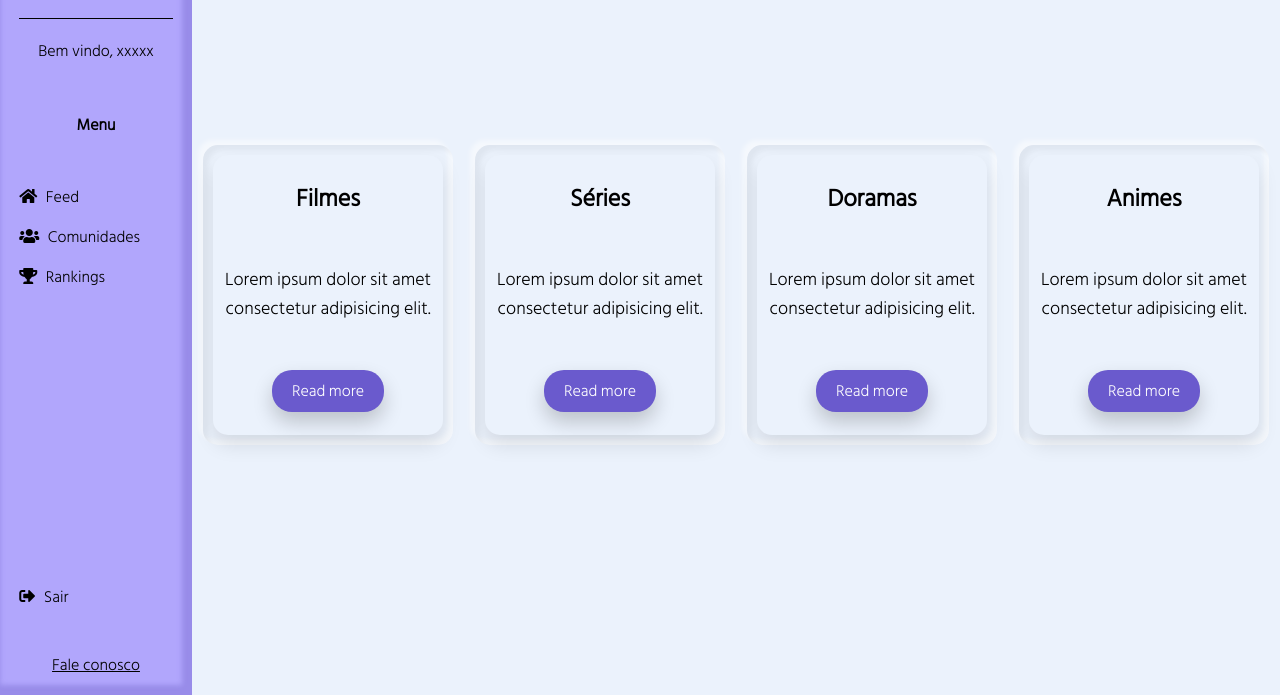
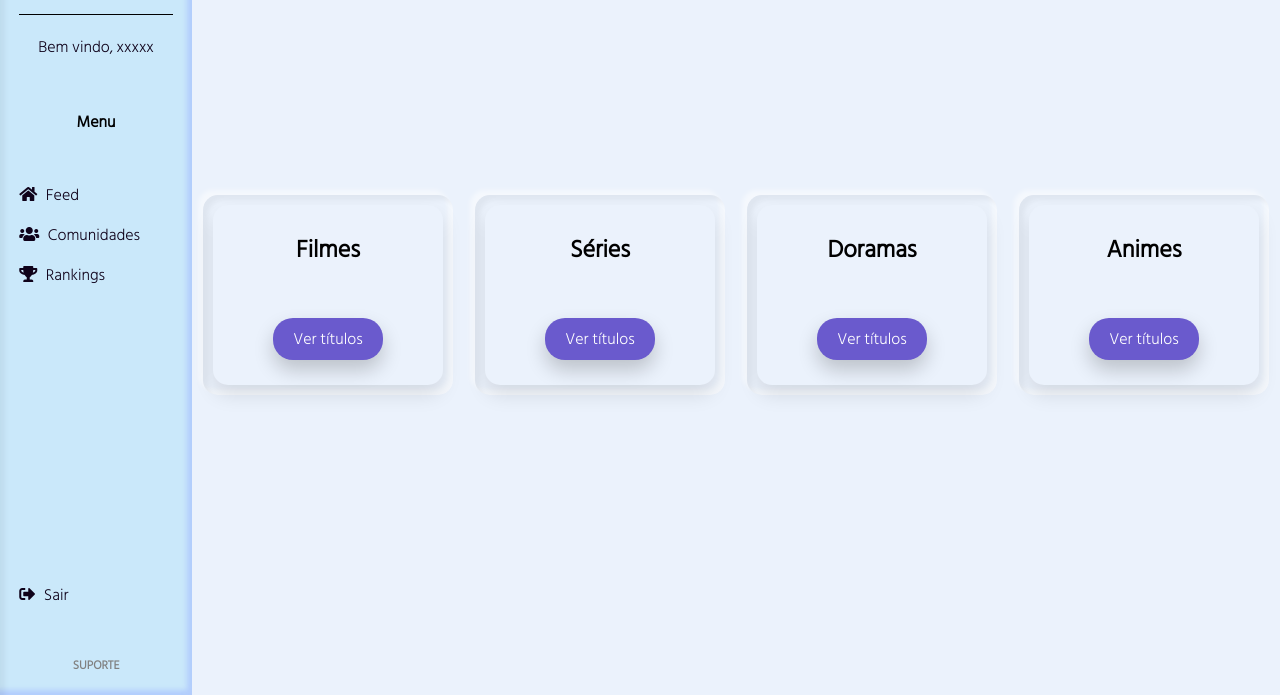
Before and after one commit to Flavia-OlSi/BANDTEC-Primeiro.Semestre, a website: page Site funcional/API-projeto-site/public/comunidade.html in a window 1280 px wide. Shown: the part 105-800 px from the top of the page. Drawn offline with Linux system fonts and the light colour scheme.

Commit message:
Arrumando a estilização

```diff
--- a/Site funcional/API-projeto-site/public/comunidade.html
+++ b/Site funcional/API-projeto-site/public/comunidade.html
@@ -23,10 +23,10 @@
                         <li><a href="./rankings.html"><i class="fas fa-trophy"></i>Rankings</a></li>
                     </ul>
                     <ul>
-                        <li><a href=""><i class="fas fa-sign-out-alt"></i>Sair</a></li>
+                        <li><a href="#" onclick="logoff()"><i class="fas fa-sign-out-alt"></i>Sair</a></li>
                     </ul>
                 </nav>
-                <a href="./suporte.html">Fale conosco</a>
+                <span class="span-suporte"><a href="./suporte.html">SUPORTE</a></span>
         </header>
 
         <section class="comunidades">
@@ -34,8 +34,7 @@
                 <div class="box">
                     <div class="content">
                         <h3>Filmes</h3>
-                        <p>Lorem ipsum dolor sit amet consectetur adipisicing elit.</p>
-                        <a href="./filmes.html">Read more</a>
+                        <a href="./filmes.html">Ver títulos</a>
                     </div>
                 </div>
             </div>
@@ -43,8 +42,7 @@
                 <div class="box">
                     <div class="content">
                         <h3>Séries</h3>
-                        <p>Lorem ipsum dolor sit amet consectetur adipisicing elit.</p>
-                        <a href="./series.html">Read more</a>
+                        <a href="./series.html">Ver títulos</a>
                     </div>
                 </div>
             </div>
@@ -52,8 +50,7 @@
                 <div class="box">
                     <div class="content">
                         <h3>Doramas</h3>
-                        <p>Lorem ipsum dolor sit amet consectetur adipisicing elit.</p>
-                        <a href="./doramas.html">Read more</a>
+                        <a href="./doramas.html">Ver títulos</a>
                     </div>
                 </div>
             </div>
@@ -61,8 +58,7 @@
                 <div class="box">
                     <div class="content">
                         <h3>Animes</h3>
-                        <p>Lorem ipsum dolor sit amet consectetur adipisicing elit.</p>
-                        <a href="./animes.html">Read more</a>
+                        <a href="./animes.html">Ver títulos</a>
                     </div>
                 </div>
             </div>
--- a/Site funcional/API-projeto-site/public/css/comunidade.css
+++ b/Site funcional/API-projeto-site/public/css/comunidade.css
@@ -10,7 +10,7 @@
 
 .card{
     width: 250px;
-    height: 300px;
+    height: 200px;
     box-shadow: inset 5px 5px 5px rgba(0, 0, 0, 0.05),
                 inset -5px -5px 5px rgba(255, 255, 255, 0.5),
                 -5px -5px 5px rgba(255, 255, 255, 0.05),
@@ -23,7 +23,7 @@
 
 .box{
     width: 230px;
-    height: 280px;
+    height: 180px;
     background-color: #EBF2FC;
     box-shadow: 0 10px 20px rgba(0, 0, 0, 0.1);
     border-radius: 15px;
@@ -32,12 +32,13 @@
 .box:hover{
     transform: translateY(-30px);
     box-shadow: 0 10px 40px rgba(0, 0, 0, 0.4);
-    background: linear-gradient(45deg, #B95CE4, #4F29CD);
+    border: 1px solid #F8E29C;
     transition: 0.5s;
 }
 
 .box:hover a{
-    background-color: royalblue;
+    background-color: #F8E29C;
+    color: black;
 }
 
 .content{
--- a/Site funcional/API-projeto-site/public/css/style.css
+++ b/Site funcional/API-projeto-site/public/css/style.css
@@ -8,7 +8,7 @@
     margin: 0;
     padding: 0;
     box-sizing: border-box;
-    color: black;
+
 }
 
 body{
@@ -31,14 +31,20 @@ body{
 }
 
 .cabecalho{
+    box-shadow: inset 5px 5px 5px rgba(0, 0, 0, 0.05),
+    inset -5px -5px 5px rgba(156, 179, 255, 0.5),
+    -5px -5px 5px rgba(255, 255, 255, 0.05);
     width: 15%;
     height: 100%;
     display: flex;
     flex-direction: column;
     justify-content: space-around;
     align-items: center;
-    box-shadow: inset -5px -5px 5px 5px rgb(152, 140, 233);
-    background-color: rgb(177, 166, 252);
+    background-color: #cae8fa;
+}
+
+.cabecalho a, .cabecalho i, .cabecalho p{
+    color: rgb(15, 2, 26);
 }
 
 .cabecalho img{
@@ -83,7 +89,14 @@ body{
 }
 
 .menu li:hover{
-    border-left: 2px solid purple;
+    box-shadow: inset 5px 5px 5px rgba(0, 0, 0, 0.05),
+    inset -5px -5px 5px rgba(255, 255, 255, 0.5),
+    -5px -5px 5px rgba(255, 255, 255, 0.05),
+    -5px -5px 5px rgba(255, 255, 255, 0.5);
+}
+
+.menu li:hover i, .menu li:hover a{
+    color: #F8E29C;
 }
 
 .menu a{
@@ -93,3 +106,10 @@ body{
 .menu i{
     padding-right: 5%;
 }
+
+.span-suporte a{
+    text-decoration: none;
+    font-size: 12px;
+    font-weight: bolder;
+    color: gray;
+}
--- a/Site funcional/API-projeto-site/public/funcoes.js
+++ b/Site funcional/API-projeto-site/public/funcoes.js
@@ -2,7 +2,7 @@ let login_usuario;
 let nome_usuario;
 
 function redirecionar_login() {
-    window.location.href = 'login.html';
+    window.location.href = 'index.html';
 }
 
 function verificar_autenticacao() {
```
Also changed, not shown: Site funcional/API-projeto-site/public/animes.html (+2 -2 lines), Site funcional/API-projeto-site/public/doramas.html (+7 -7 lines), Site funcional/API-projeto-site/public/feed.html (+2 -2 lines), Site funcional/API-projeto-site/public/filmes.html (+2 -2 lines), Site funcional/API-projeto-site/public/rankings.html (+2 -2 lines), Site funcional/API-projeto-site/public/series.html (+2 -2 lines), Site funcional/API-projeto-site/public/suporte.html (+29 -3 lines), Site funcional/API-projeto-site/routes/usuarios.js (+19 -0 lines), Site funcional/API-projeto-site/public/img/Logo.JPG, Site funcional/API-projeto-site/public/img/Logo.png, Site funcional/API-projeto-site/public/img/logo-2.png.
